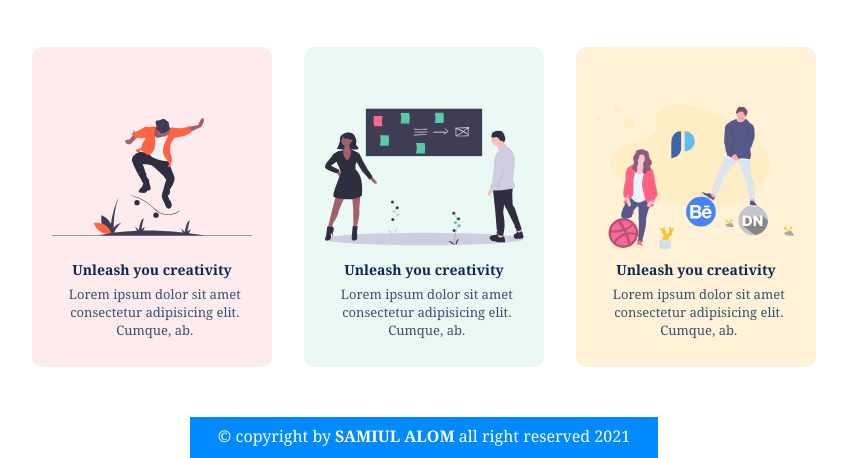
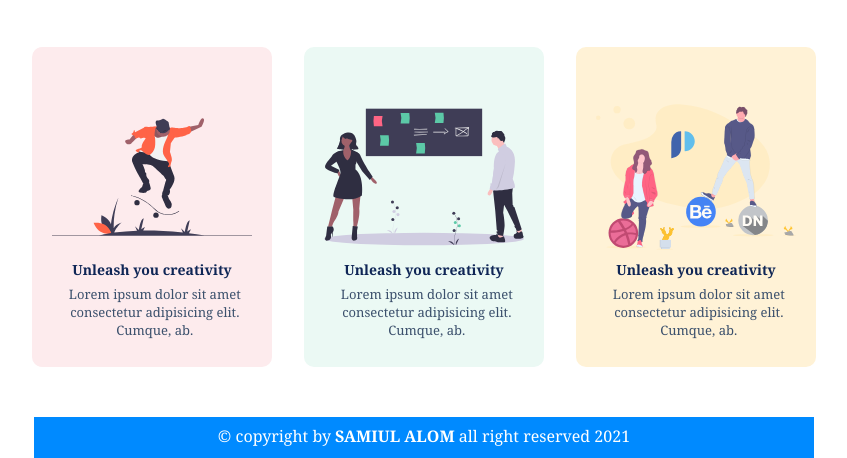
Before and after one commit to SamiulAlom/homework-1, a plain HTML site: page index.html in a window 1280 px wide. Shown: the part 803-1261 px from the top of the page, without its empty margins (216-1063 px from the left). Drawn offline with Linux system fonts and the light colour scheme.

Commit message:
Update index.css

```diff
--- a/index.css
+++ b/index.css
@@ -208,7 +208,7 @@ nav ul li a:hover
 
 .last
 {
-width: calc(100% - 40%);
+width:100%;
 background-color:#008aff ;
 height: 25px;
 margin: 0 auto;
```
